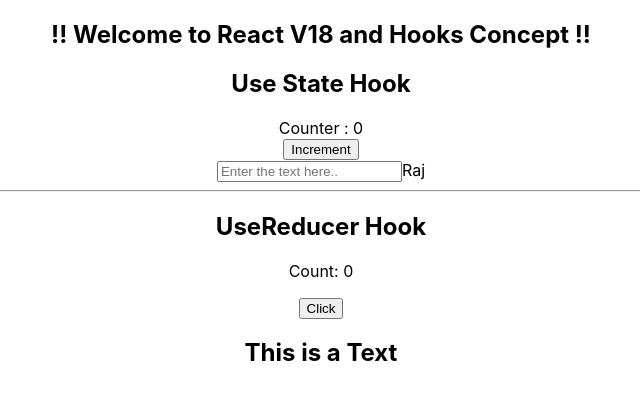
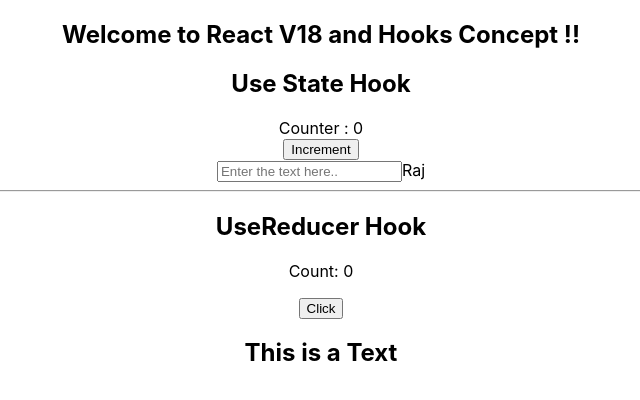
Before and after one commit to InquisitiveAboutReact/Reactv18, a React (Create React App) app in the folder reactv18/: page / in a window 1280 px wide. Shown: the top 400 px of the page, without its empty margins (319-959 px from the left). Built offline with nearby package versions, Linux system fonts and the light colour scheme.

Commit message:
Update App.js

```diff
--- a/reactv18/src/App.js
+++ b/reactv18/src/App.js
@@ -5,7 +5,7 @@
 function App() {
   return (
     <div className="App">
-      <h2> !! Welcome to React V18 and Hooks Concept !!</h2>
+      <h2> Welcome to React V18 and Hooks Concept !!</h2>
       <UseState/>
       <hr/>
       <UseReducer />
```
